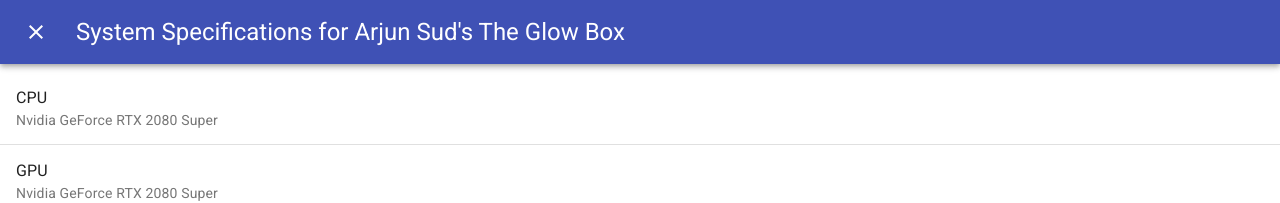
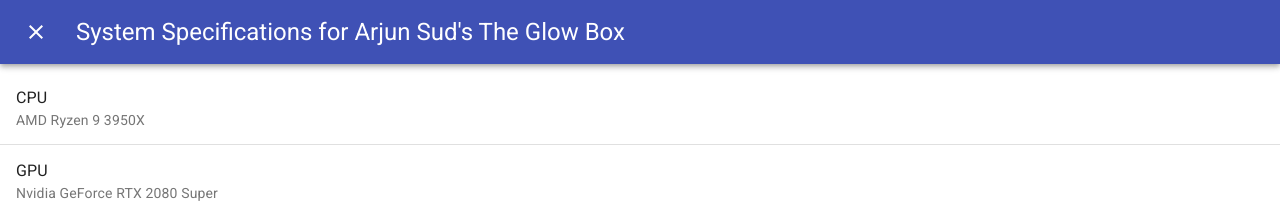
Before and after one commit to kjm015/PC-List, a React (Create React App) app: page / in a window 1280 px wide. Both pictures are taken after a click on the button 614 px from the left and 518 px from the top of the page. Shown: the top 203 px of the page. Built offline with nearby package versions, Linux system fonts and the light colour scheme.

Commit message:
fix typo

```diff
--- a/src/components/ProductList.js
+++ b/src/components/ProductList.js
@@ -125,7 +125,7 @@
                 </AppBar>
                 <List>
                     <ListItem>
-                        <ListItemText primary="CPU" secondary={currentBuild.specs.gpu}/>
+                        <ListItemText primary="CPU" secondary={currentBuild.specs.cpu}/>
                     </ListItem>
                     <Divider/>
                     <ListItem>
```
